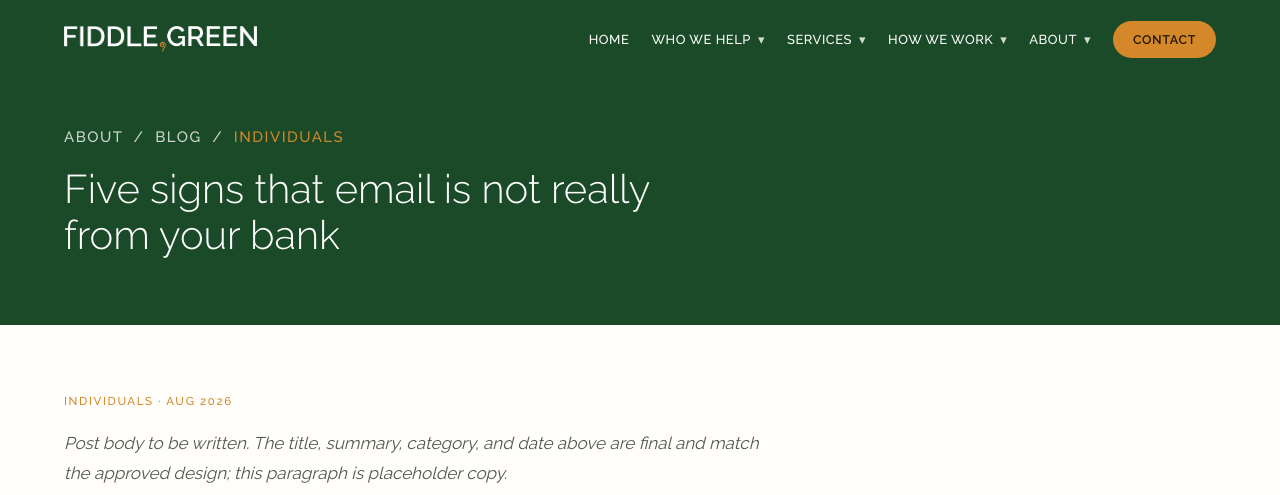
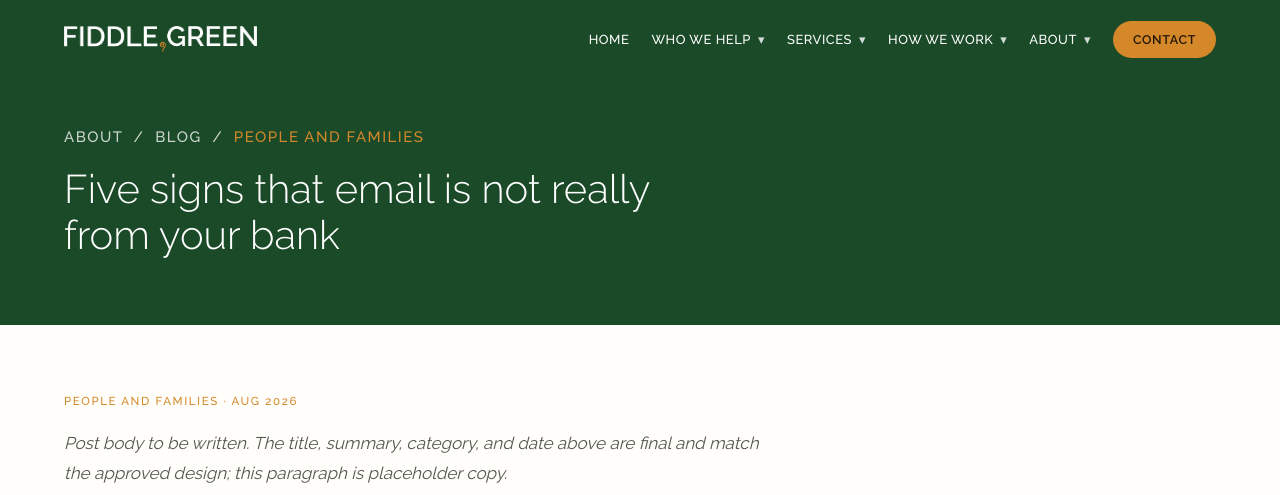
Before and after one commit to TREE-BUB/fiddle-green, a Jekyll site: the page built from _posts/2026-08-19-five-signs-that-email-is-not-really-from-your-bank.md, in a window 1280 px wide. Shown: the top 495 px of the page. Built offline with Jekyll 4.4.1, drawn with Linux system fonts in a browser that asks for light colours.

Commit message:
Fix a blog category left behind by the People and Families rename
The filter row on the blog index offers "People and Families" while one post
was still tagged "Individuals", so that post matched no filter but All.

Co-Authored-By: Claude Opus 5 <noreply@anthropic.com>
Claude-Session: https://claude.ai/code/session_01SgQi5ee1qBqBsYJL8x1hCv

```diff
--- a/_posts/2026-08-19-five-signs-that-email-is-not-really-from-your-bank.md
+++ b/_posts/2026-08-19-five-signs-that-email-is-not-really-from-your-bank.md
@@ -1,6 +1,6 @@
 ---
 title: "Five signs that email is not really from your bank"
-categories: ["Individuals"]
+categories: ["People and Families"]
 summary: "The tells are almost always in the same three places. Here is where to look before you click."
 ---
 
```
